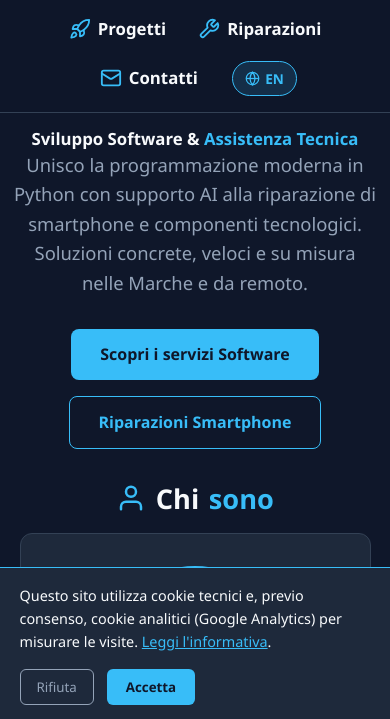
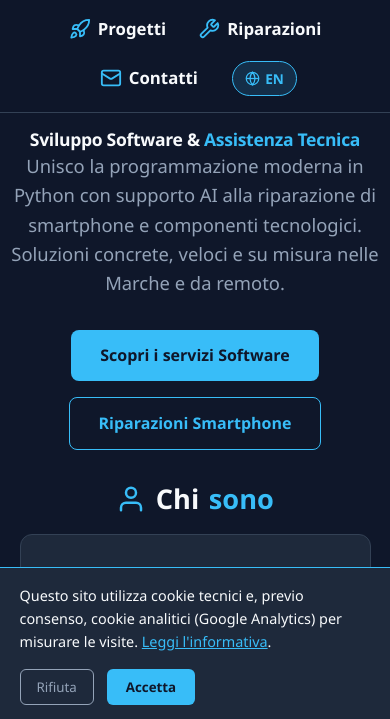
Before and after one commit to romeocaporaso/romeocaporaso.github.io, a plain HTML site: page index.html in a window 390 px wide. Shown: the part 123-842 px from the top of the page. Drawn offline with Linux system fonts and the light colour scheme.

Commit message:
Update index.html

```diff
--- a/index.html
+++ b/index.html
@@ -164,10 +164,16 @@
                 padding: 1rem 3%;
                 gap: 0.9rem;
             }
+            .hero {
+                padding-left: 2%;
+                padding-right: 2%;
+            }
             .hero h1 {
                 white-space: nowrap;
-                font-size: 4.3vw;
+                font-size: 4.5vw;
+                letter-spacing: -0.3px;
             }
+
             nav {
                 display: flex;
                 flex-direction: row;
```
